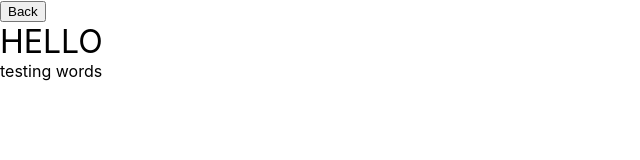
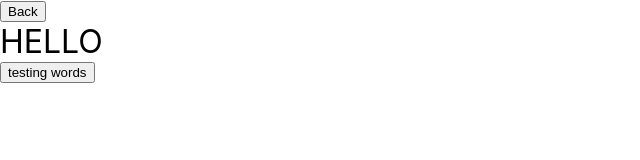
Before and after one commit to Roger-Heathcote/spellingapp, a React (Create React App) app: page / in a window 1280 px wide. Both pictures are taken after a click on the button "Start". Shown: the top 160 px of the page, without its empty margins (0-640 px from the left). Built offline with nearby package versions, Linux system fonts and the light colour scheme.

Commit message:
Replace non-interactive element with interactive element to improve accessibility as per issue 30. Closes #30

```diff
--- a/src/components/WordList.js
+++ b/src/components/WordList.js
@@ -14,8 +14,8 @@ function WordList({listHandler, goBack}) {
 			<h1>HELLO</h1>
 			<ul aria-label="list of word lists">
 				{shortList.map((list, index) => (
-					<li key={index} onClick={e => listHandler(list.id)}>
-						{list.listName}
+					<li key={index}>
+						<button onClick={e => listHandler(list.id)}>{list.listName}</button>
 					</li>
 				))}
 			</ul>
```
Also changed, not shown: 2 other files (tests, documents, lock files or other folders).
